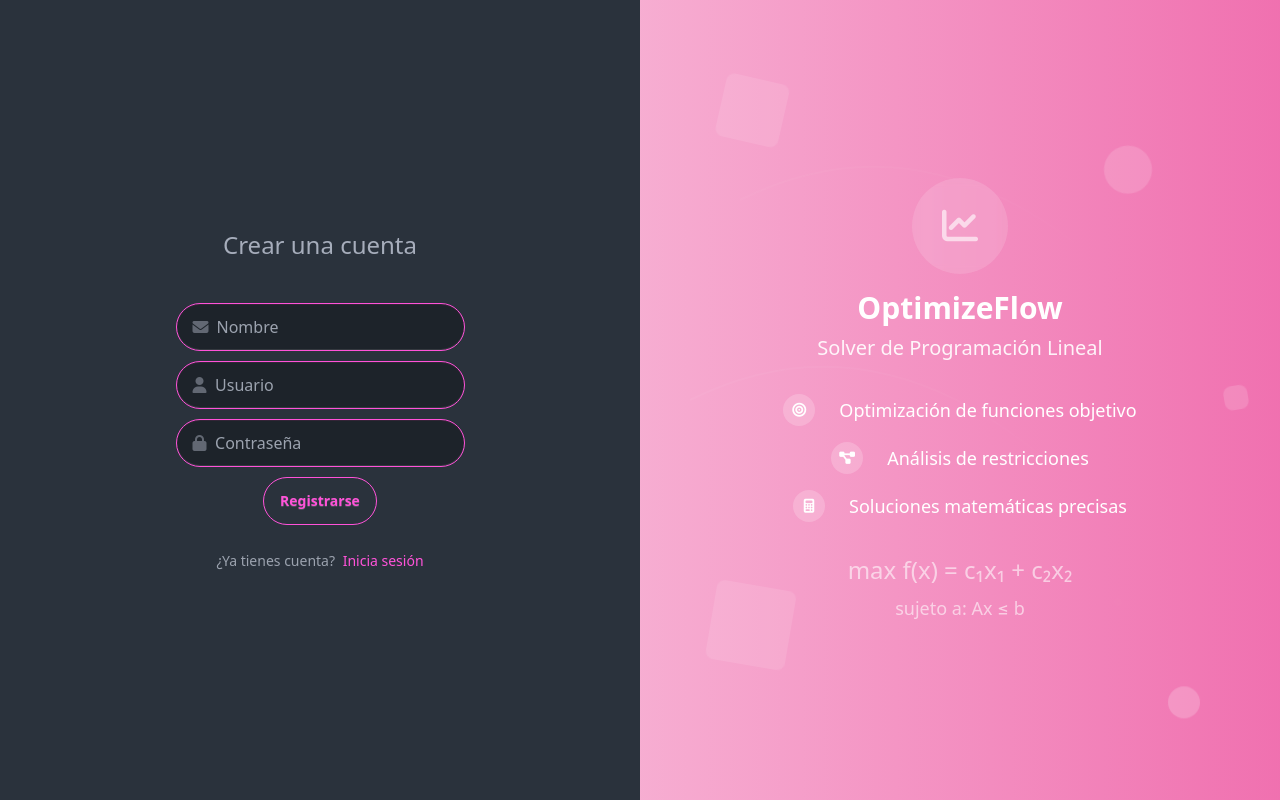
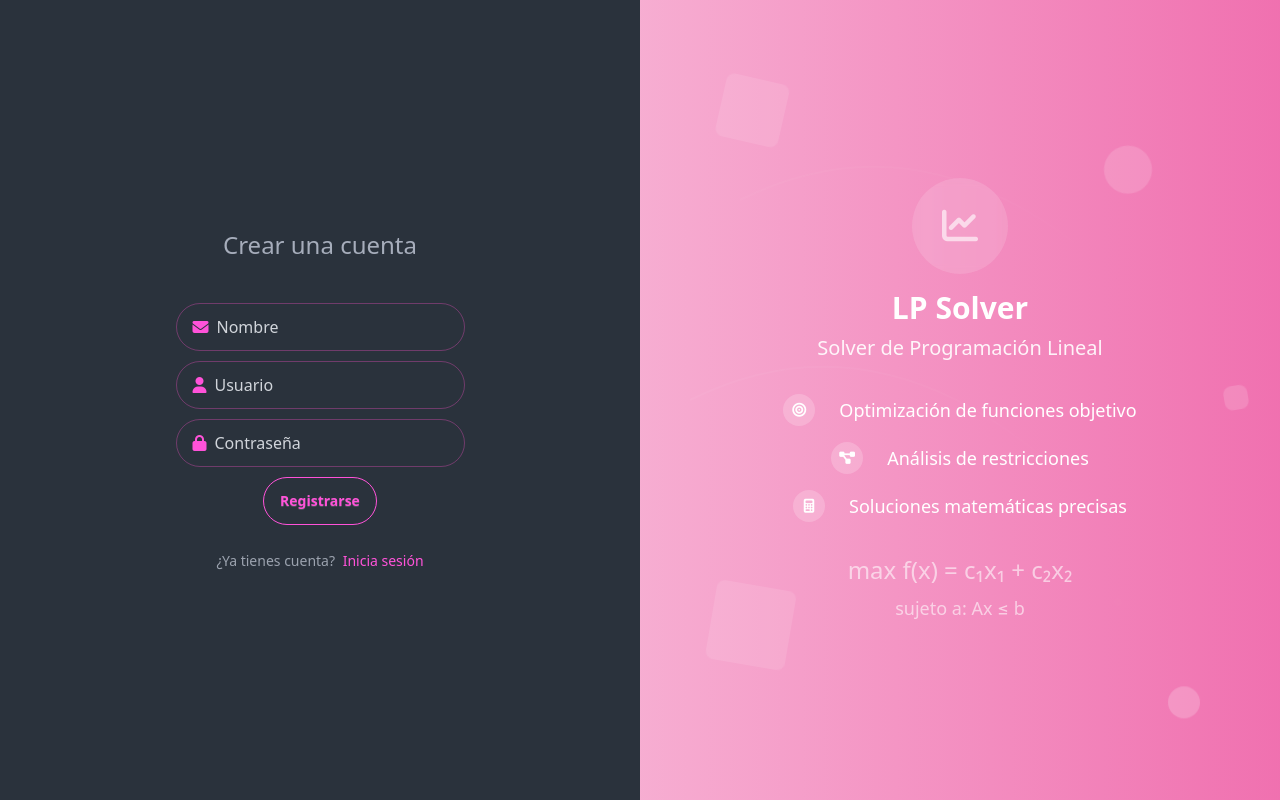
Before and after one commit to JefersonDeLaCruz/Mop_Project, a Flask app: page /register in a window 1280 px wide. Run offline with Flask 3, Linux system fonts and the light colour scheme; style sheets or scripts are compiled from the project's sources; some libraries are stand-ins or nearby versions.

Commit message:
Login y Register
areglo estetico para la pagina de login y register

```diff
--- a/app/templates/register.html
+++ b/app/templates/register.html
@@ -18,26 +18,22 @@
 
         <h1 class="text-center text-2xl mb-8">{{ _("Crear una cuenta") }}</h1>
 
-
-        <label class="input input-secondary rounded-full">
-          <i class="fas fa-envelope opacity-50 h-[1em] w-[1em]"></i>
-          <input id="email" name="name" type="text" placeholder="{{ _('Nombre') }}" />
+        <!-- campo para el nombre -->
+        <label class="input input-ghost rounded-full bg-transparent border-secondary/30 flex items-center gap-2 h-12">
+          <i class="fas fa-envelope text-secondary flex-shrink-0"></i>
+          <input id="email" name="name" type="text" placeholder="{{ _('Nombre') }}" class="bg-transparent text-white placeholder:text-gray-300 border-none outline-none flex-1" />
         </label>
 
-
-
-        <label class="input input-secondary rounded-full">
-          <i class="fas fa-user opacity-50 h-[1em] w-[1em]"></i>
-          <input id="username" name="username" type="text" placeholder="{{ _('Usuario') }}" />
+        <!-- campo para el username -->
+        <label class="input input-ghost rounded-full bg-transparent border-secondary/30 flex items-center gap-2 h-12">
+          <i class="fas fa-user text-secondary flex-shrink-0"></i>
+          <input id="username" name="username" type="text" placeholder="{{ _('Usuario') }}" class="bg-transparent text-white placeholder:text-gray-300 border-none outline-none flex-1" />
         </label>
 
-
-
-
-
-        <label class="input input-secondary rounded-full">
-          <i class="fas fa-lock opacity-50 h-[1em] w-[1em]"></i>
-          <input id="password" name="password" type="password" placeholder="{{ _('Contraseña') }}" />
+        <!-- campo para la contraseña -->
+        <label class="input input-ghost rounded-full bg-transparent border-secondary/30 flex items-center gap-2 h-12">
+          <i class="fas fa-lock text-secondary flex-shrink-0"></i>
+          <input id="password" name="password" type="password" placeholder="{{ _('Contraseña') }}" class="bg-transparent text-white placeholder:text-gray-300 border-none outline-none flex-1" />
         </label>
 
 
@@ -72,7 +68,7 @@
             class="w-24 h-24 mx-auto bg-white/20 backdrop-blur-sm rounded-full flex items-center justify-center mb-4 animate-pulse">
             <i class="fas fa-chart-line text-4xl text-white"></i>
           </div>
-          <h2 class="text-3xl font-bold mb-2">OptimizeFlow</h2>
+          <h2 class="text-3xl font-bold mb-2">LP Solver</h2>
           <p class="text-xl opacity-90">{{ _('Solver de Programación Lineal') }}</p>
         </div>
 
```
Also changed, not shown: app/templates/login.html (+7 -7 lines).
